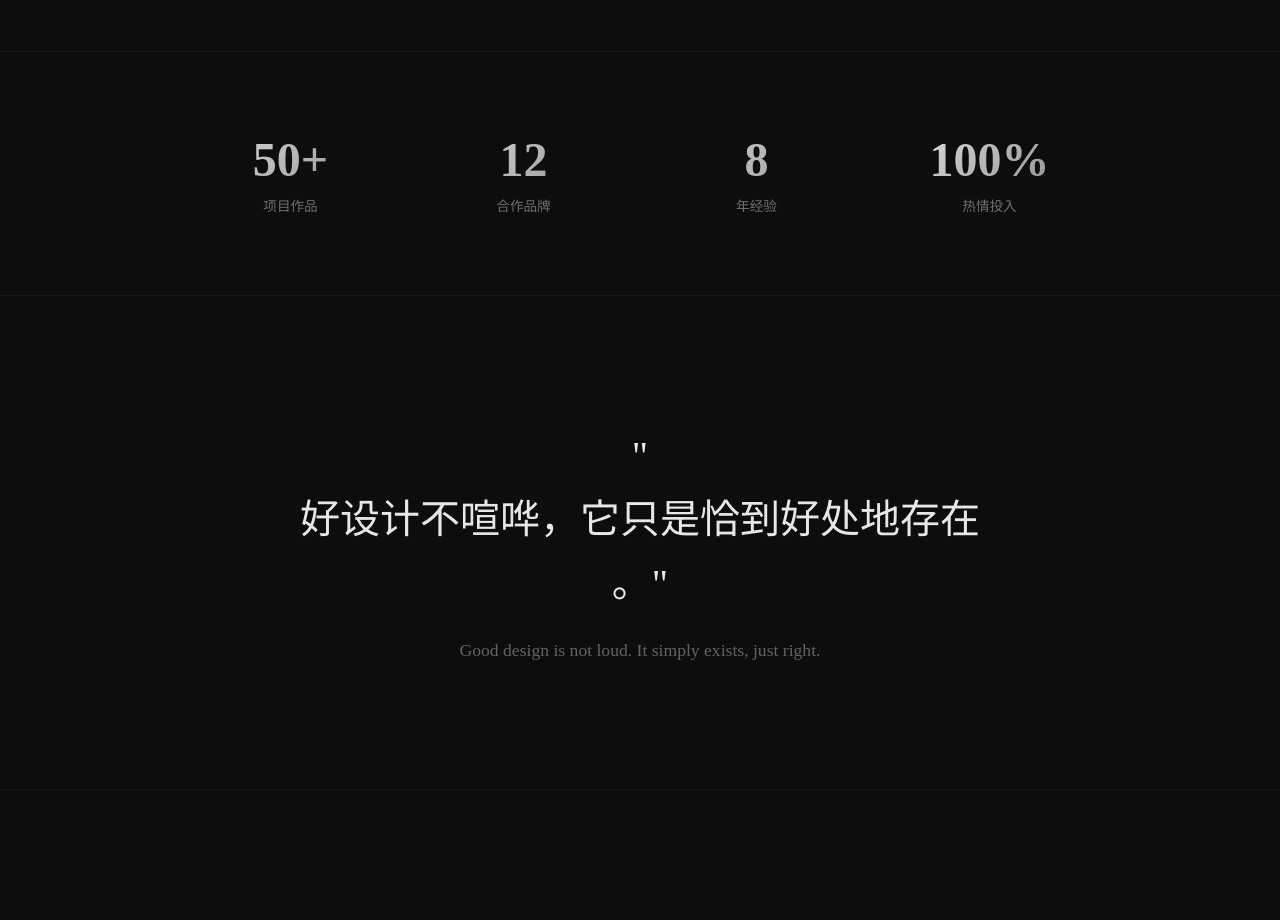
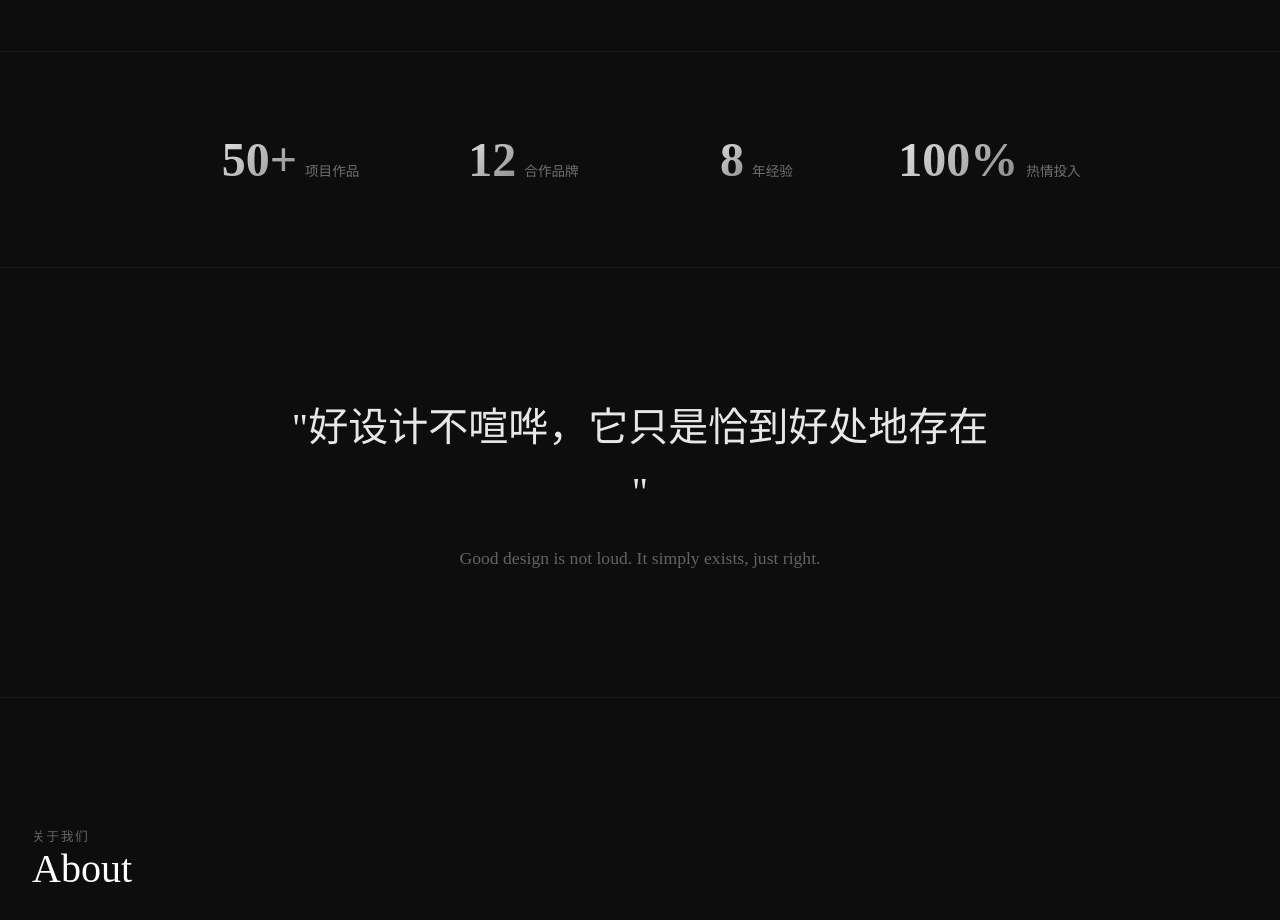
Before and after one commit to RhysScott/Miwa-Co., a Vue app in the folder app/: page / in a window 1280 px wide. Shown: the part 2740-3660 px from the top of the page. Built offline with nearby package versions, Linux system fonts and the light colour scheme; a web font is replaced by a local one.

Commit message:
统计数据文字不换行 + 数字标签同行排列

```diff
--- a/app/src/views/HomeView.vue
+++ b/app/src/views/HomeView.vue
@@ -110,7 +110,7 @@
         <!-- 品牌理念 -->
         <section class="philosophy">
             <div class="philosophy-quote font-error">
-                <p class="quote-zh">" 好设计不喧哗，它只是恰到好处地存在。"</p>
+                <p class="quote-zh">"好设计不喧哗，它只是恰到好处地存在"</p>
                 <p class="quote-en">Good design is not loud. It simply exists, just right.</p>
             </div>
         </section>
@@ -488,12 +488,14 @@ onMounted(() => {
 .stat-item {
     text-align: center;
     display: flex;
-    flex-direction: column;
+    align-items: baseline;
+    justify-content: center;
     gap: 0.5rem;
 
     .stat-num {
         font-size: 3rem;
         font-weight: bold;
+        white-space: nowrap;
         background: linear-gradient(135deg, rgba(255,255,255,0.9), rgba(255,255,255,0.5));
         background-clip: text;
         -webkit-background-clip: text;
@@ -503,6 +505,7 @@ onMounted(() => {
     .stat-label {
         font-size: 0.85rem;
         opacity: 0.4;
+        white-space: nowrap;
     }
 }
 
```
